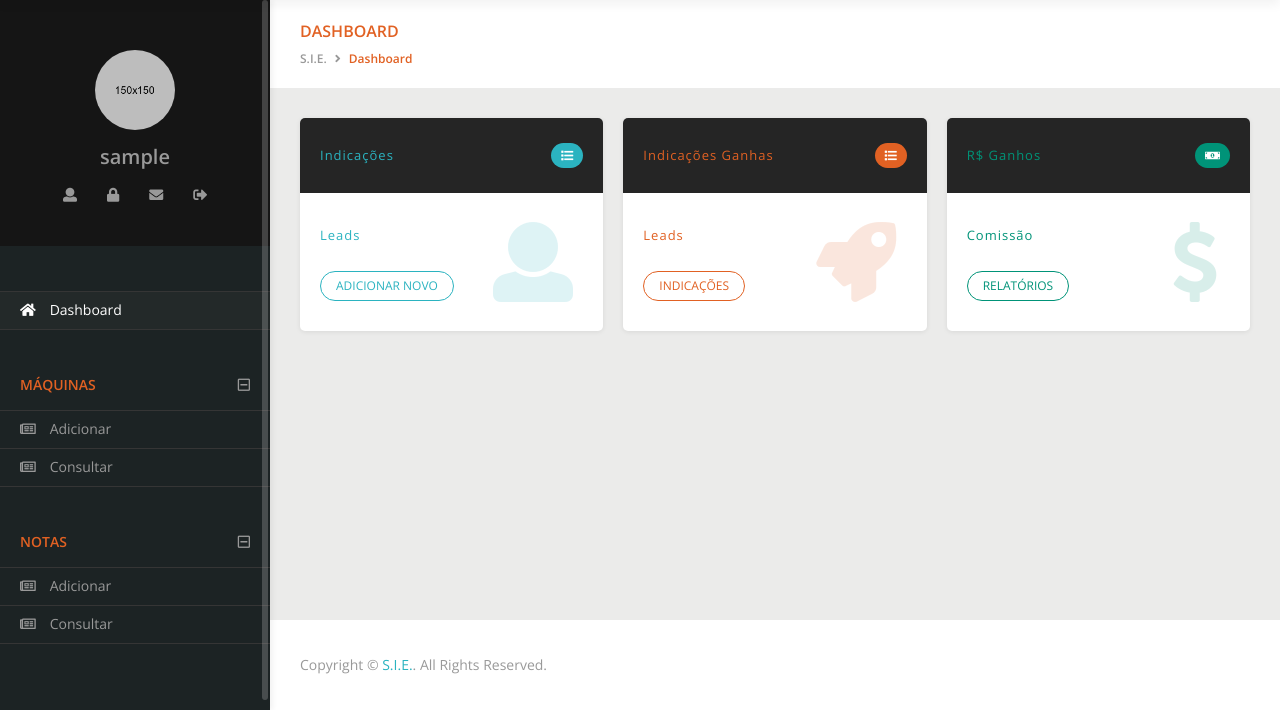
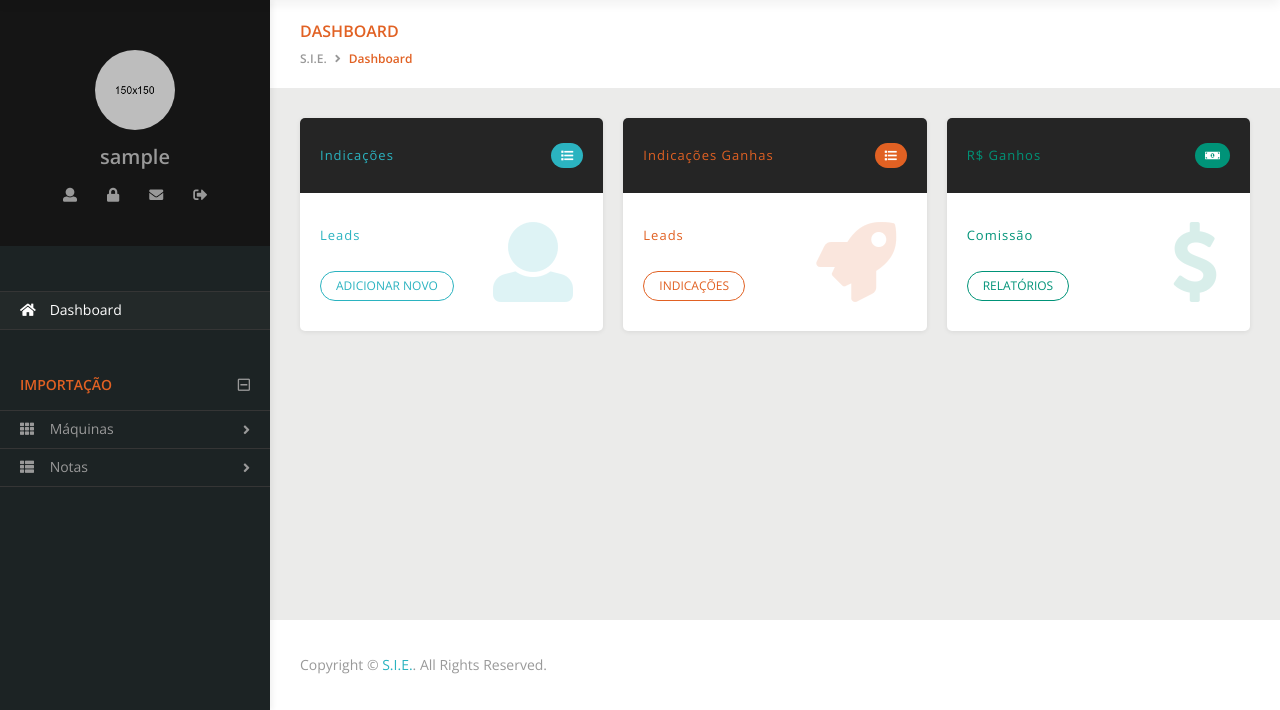
Before and after one commit to tiagocordeiro/nfimport, a Django app: page / in a window 1280 px wide. Shown: the part 90-800 px from the top of the page. Run offline with Django 3.2, Linux system fonts and the light colour scheme; the visitor is signed in with stand-in values (Sample User, id 1); some libraries are stand-ins or nearby versions.

Commit message:
Ajusta navbar

```diff
--- a/templates/navbar.html
+++ b/templates/navbar.html
@@ -126,38 +126,29 @@
             </li>
 
             <li>
-                <a href="#">Máquinas</a>
+                <a href="#">Importação</a>
 
                 <ul>
                     <li>
                         <a href="#">
-                            <i class="far fa-newspaper"></i>
-                            <span>Adicionar</span>
+                            <i class="fa fa-th"></i>
+                            <span>Máquinas</span>
                         </a>
+
+                        <ul>
+                            <li><a href="#">Adicionar</a></li>
+                            <li><a href="{% url 'products_list' %}">Consulta</a></li>
+                        </ul>
                     </li>
                     <li>
                         <a href="{% url 'products_list' %}">
-                            <i class="far fa-newspaper"></i>
-                            <span>Consultar</span>
+                            <i class="fa fa-th-list"></i>
+                            <span>Notas</span>
                         </a>
-                    </li>
-                </ul>
-            </li>
-            <li>
-                <a href="#">Notas</a>
-
-                <ul>
-                    <li>
-                        <a href="#">
-                            <i class="far fa-newspaper"></i>
-                            <span>Adicionar</span>
-                        </a>
-                    </li>
-                    <li>
-                        <a href="#">
-                            <i class="far fa-newspaper"></i>
-                            <span>Consultar</span>
-                        </a>
+                        <ul>
+                            <li><a href="#">Adicionar</a></li>
+                            <li><a href="#">Consulta</a></li>
+                        </ul>
                     </li>
                 </ul>
             </li>
```
